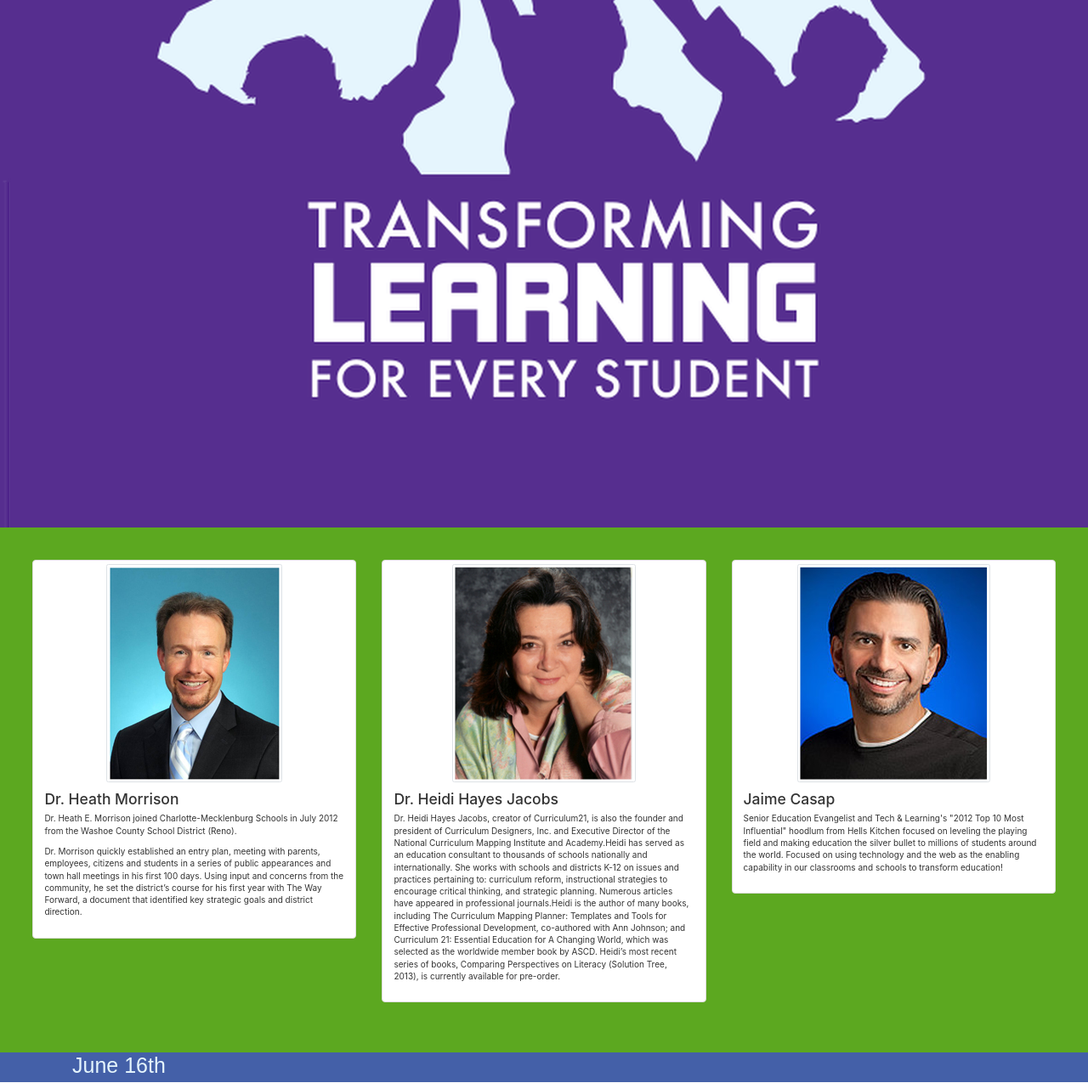
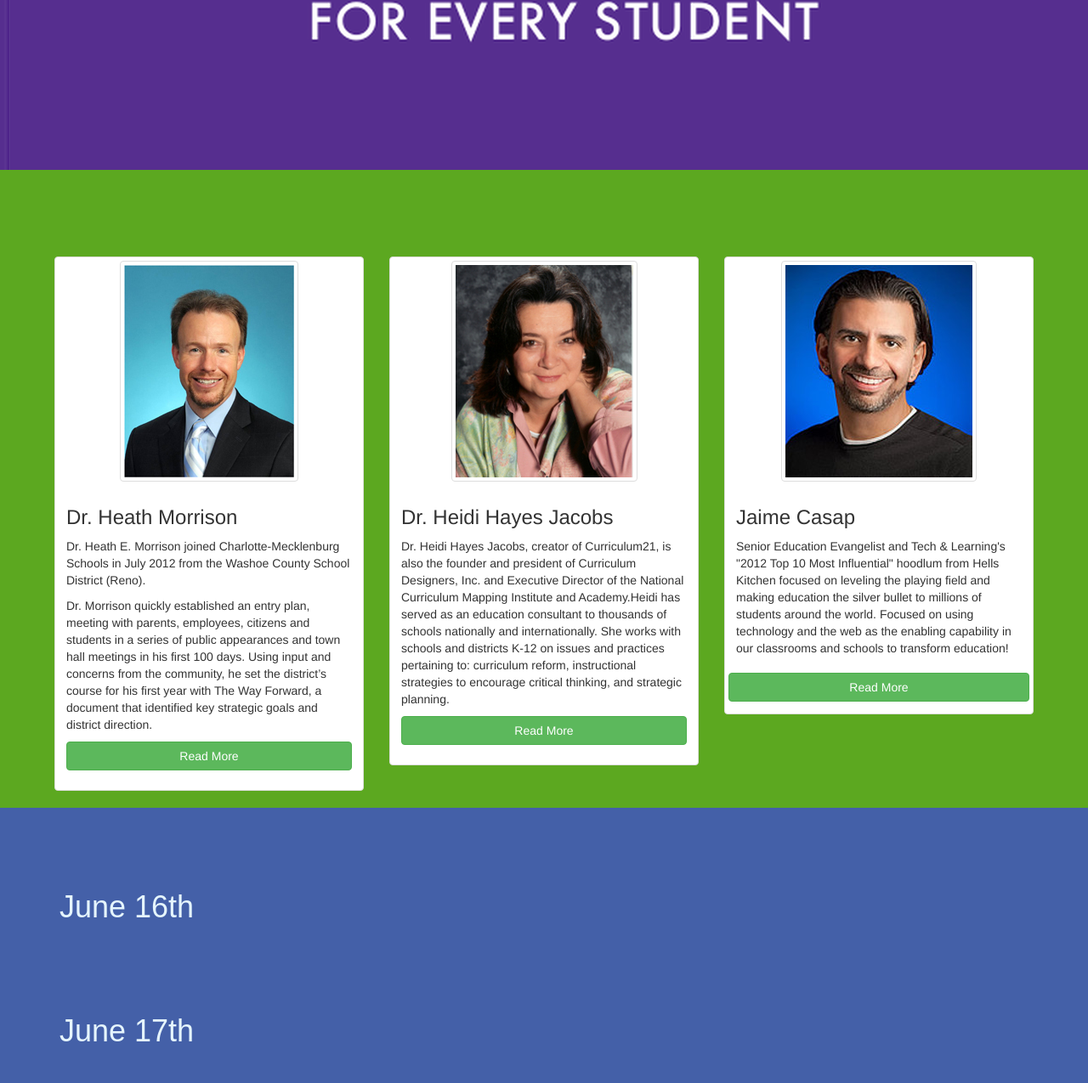
Before and after one commit to cms-jakes/SI14_MobileResponsiveSite, a PHP site: page / in a window 1280 px wide, after a click on "Schedule by Day". Shown: the part 1440-2715 px from the top of the page at 85% size. Run offline with PHP 8.4, Linux system fonts and the light colour scheme; some libraries are stand-ins or nearby versions.

Commit message:
Cleaned up images and layout

```diff
--- a/css/custom.css
+++ b/css/custom.css
@@ -11,7 +11,6 @@ nav a {background-color:#522c8f; color:#e5f5fd}
 .navbar .navbar-toggle .icon-bar {background-color: #522c8f;}
 body {background-color:#e5f5fd}
 .btn .btn-primary > a {margin-left: auto; margin-right: auto; font-family:Futura, "Trebuchet MS", Arial, sans-serif;}
-
 .header {margin-left: auto; margin-right: auto; margin-bottom: 0}
 
 @font-face { font-family: "Kimberley"; src: url(http://www.princexml.com/fonts/larabie/ » kimberle.ttf) format("truetype"); } h1 { font-family: "Kimberley", sans-serif }
@@ -22,5 +21,10 @@ body {background-color:#e5f5fd}
 .blue {background-color:#4460a8; color:#e5f5fd; margin-top:0px}
 .ltblue {background-color:#522c8f}
 .red {background-color:#ed341f}
+.white {background-color:#fff}
 
-#keynotes {padding:3%;}
+#keynotes {padding-top:8%; padding-left:5%; padding-right:5%}
+.schedule {padding-top:6%}
+footer { position: fixed; bottom: 0; width:100%}
+.center {margin-left:auto; margin-right:auto; vertical-align: middle}
+.padding10 {padding-left:10%; padding-right:10%;}
--- a/index.html
+++ b/index.html
@@ -7,16 +7,18 @@
     <meta name="description" content="Transforming Learning for Every Student">
 <!-- Not sure about "viewport" -->
     <meta name="viewport" content="width=device-width, initial-scale=1, maximum-scale=1, user-scalable=no">
+
 	<link rel="shortcut icon" href="favicon.ico"/>
     <link href="css/bootstrap.min.css" rel="stylesheet">
     <link href="css/custom.css" rel="stylesheet">
+	<link href="css/font-awesome.min.css" rel="stylesheet">
     <style>
       body {
         padding-top: 60px;
       }
     </style>
-		<link href="http://twitter.github.com/bootstrap/assets/css/bootstrap.css" rel="stylesheet">
-
+<!--		<link href="http://twitter.github.com/bootstrap/assets/css/bootstrap.css" rel="stylesheet">
+-->
     <!-- HTML5 shim, for IE6-8 support of HTML5 elements -->
     <!--[if lt IE 9]>
       <script src="http://html5shim.googlecode.com/svn/trunk/html5.js"></sc\
@@ -25,6 +27,7 @@ ript>
   </head>
 
 <body>
+<!--navbar top -->
 <div class="row">
 <nav class="navbar navbar-fixed-top" role="navigation">
   <div class="container-fluid">
@@ -41,12 +44,12 @@ ript>
     </div>
 
     <!-- Collect the nav links, forms, and other content for toggling -->
-    <div class="collapse navbar-collapse" id="navbar-collapse-1">
+     <div class="collapse navbar-collapse" id="navbar-collapse-1">
       <ul class="nav navbar-nav">
         <li><a href="#theme">Theme</a></li>
         <li><a href="#keynotes">Keynote Speakers</a></li>
         <li class="dropdown">
-          <a href="#" class="dropdown-toggle" data-toggle="dropdown">Schedule of Presentations<b class="caret"></b></a>
+          <a href="#" class="dropdown-toggle" data-toggle="dropdown">Schedule by Day<b class="caret"></b></a>
           <ul class="dropdown-menu">
             <li><a href="#June 16th">June 16th</a></li>
             <li><a href="#June 17th">June 17th</a></li>
@@ -59,7 +62,22 @@ ript>
             <li><a href="#June 26th">June 26th</a></li>
           </ul>
         </li>
-        <li><a href="#maps">Maps</li>
+        <li class="dropdown">
+          <a href="#" class="dropdown-toggle" data-toggle="dropdown">Schedule by CCSS<b class="caret"></b></a>
+          <ul class="dropdown-menu">
+            <li><a href="#June 16th">June 16th</a></li>
+            <li><a href="#June 17th">June 17th</a></li>
+            <li><a href="#June 18th">June 18th</a></li>
+            <li><a href="#June 19th">June 19th</a></li>
+            	<li class="divider"></li>
+			<li><a href="#June 23rd">June 23rd</a></li>
+            <li><a href="#June 24th">June 24th</a></li>
+            <li><a href="#June 25th">June 25th</a></li>
+            <li><a href="#June 26th">June 26th</a></li>
+          </ul>
+        </li>
+        <li><a href="#maps">Maps</a></li>
+        <li><a href="#devices">Technology</a></li>
       </ul>
     </div><!-- /.navbar-collapse -->
   </div><!-- /.container-fluid -->
@@ -69,7 +87,6 @@ ript>
 <div id="theme">
 
 <img src="images/SI_LogoBottom.png" class="header img-responsive" >
-
 </div>
 
 <!-- Keynotes -->
@@ -79,13 +96,15 @@ ript>
 	<div class="thumbnail">
 	<img src="images/morrison.jpg" class="img-thumbnail"/>
 	<div class="caption"><h3>Dr. Heath Morrison</h3><p>Dr. Heath E. Morrison joined Charlotte-Mecklenburg Schools in July 2012 from the Washoe County School District (Reno).</p><p>Dr. Morrison quickly established an entry plan, meeting with parents, employees, citizens and students in a series of public appearances and town hall meetings in his first 100 days. Using input and concerns from the community, he set the district’s course for his first year with The Way Forward, a document that identified key strategic goals and district direction.</p>
+	<p><a href="http://www.cms.k12.nc.us/superintendent/Pages/default.aspx" target="_blank" class="btn-group btn-group-justified btn btn-success" role="button">Read More</a></p>
 	</div>
 </div>
 </div>
 <div class="col-md-4">
 	<div class="thumbnail">
 		<img src="images/hayes.jpg" class="img-thumbnail">
-		<div class="caption"><h3>Dr. Heidi Hayes Jacobs</h3><p>Dr. Heidi Hayes Jacobs, creator of Curriculum21, is also the founder and president of Curriculum Designers, Inc. and Executive Director of the National Curriculum Mapping Institute and Academy.Heidi has served as an education consultant to thousands of schools nationally and internationally. She works with schools and districts K-12 on issues and practices pertaining to: curriculum reform, instructional strategies to encourage critical thinking, and strategic planning. Numerous articles have appeared in professional journals.Heidi is the author of many books, including The Curriculum Mapping Planner: Templates and Tools for Effective Professional Development, co-authored with Ann Johnson; and Curriculum 21: Essential Education for A Changing World, which was selected as the worldwide member book by ASCD.  Heidi’s most recent series of books, Comparing Perspectives on Literacy (Solution Tree, 2013), is currently available for pre-order.</p>
+		<div class="caption"><h3>Dr. Heidi Hayes Jacobs</h3><p>Dr. Heidi Hayes Jacobs, creator of Curriculum21, is also the founder and president of Curriculum Designers, Inc. and Executive Director of the National Curriculum Mapping Institute and Academy.Heidi has served as an education consultant to thousands of schools nationally and internationally. She works with schools and districts K-12 on issues and practices pertaining to: curriculum reform, instructional strategies to encourage critical thinking, and strategic planning.</p>
+		<p><a href="http://www.curriculum21.com/about/faculty/" target="_blank" class="btn-group btn-group-justified btn btn-success" role="button">Read More</a></p>
 		</div>
 	</div>
 </div>
@@ -93,40 +112,101 @@ ript>
 	<div class="thumbnail">
 	<img src="images/casap.jpg" class="img-thumbnail">
 	<div class="caption"><h3>Jaime Casap</h3><p>Senior Education Evangelist and Tech & Learning's "2012 Top 10 Most Influential" hoodlum from Hells Kitchen focused on leveling the playing field and making education the silver bullet to millions of students around the world. Focused on using technology and the web as the enabling capability in our classrooms and schools to transform education!</p>	</div>
+	<p><a href="http://www.jcasap.com/" target="_blank" class="btn-group btn-group-justified btn btn-success" role="button">Read More</a></p>
+
 </div>
 </div>
 </div>
 </div>
 
 <!-- End Keynotes -->
+<div class="blue">
+<!-- June 16th -->
 
-<!-- June 16th -->
-<div class="blue" id="June 16th">
+<div class="blue schedule" id="June 16th">
 	<div class="container">
 		<h1>June 16th</h1>
 	</div>
 </div>
 <!-- June 17th -->
+<div class="blue">
+<div class="blue schedule" id="June 17th">
+	<div class="container">
+		<h1>June 17th</h1>
+	</div>
+
+</div></div>
 <!-- June 18th -->
+<div class="blue">
+<div class="blue schedule" id="June 18th">
+	<div class="container">
+		<h1>June 18th</h1>
+	</div>
+</div>
 <!-- June 19th -->
 <!-- June 23rd -->
 <!-- June 24th -->
 <!-- June 25th -->
 <!-- June 26th -->
-
+</div>
+</div>
 <!--Maps -->
 <div class="white" id="maps">
 	<div class="container">
 		<div>
 			<h1>Map To CPCC</h1>
+			<!--too slow!
 			<iframe src="https://www.google.com/maps/embed?pb=!1m14!1m8!1m3!1d26073.143073195653!2d-80.825558!3d35.227813!3m2!1i1024!2i768!4f13.1!3m3!1m2!1s0x0%3A0xdf782956a4f2a05a!2sCentral+Piedmont+Community+College+-+Central+Campus!5e0!3m2!1sen!2sus!4v1395891196303" width="100%" height="450" frameborder="0" style="border:0"></iframe>
+			-->
 		</div>
 		<div>
-			<a href="https://www.cpcc.edu/campuses/central/images/central_map"><button type="button" class="btn btn-primary center">Download Campus Map</button></a>
-
+			<br><a href="https://www.cpcc.edu/campuses/central/images/central_map"><button type="button" class="btn btn-primary center">Download Campus Map</button></a>
+			<br>
+			<br>
 		</div>
 	</div>
 </div>
+<!--Technology -->
+<div class="red" id="devices">
+	<div class="container">
+	<h1>Technology</h1>
+		<div class="row">
+			<div class="col-xs-2"><h2 class="fa fa-signal fa-4x"></h2></div>
+			<div class="col-xs-10"><h2> CPCC has a secure guest network that you will be able to connect to with your own device.</h2></div>
+		</div>
+		<div class="row">
+			<div class="col-xs-2"><h2 class="fa fa-laptop fa-4x"></h2></div>
+			<div class="col-xs-10"><h2>Most sessions will expect users to have a device. Please bring your CMS issued<sup>*</sup> or personal device (laptop or tablet).</h2></div>
+		</div>
+		<div class="row">
+			<div class="col-xs-offset-2"><h3><sup>*</sup>Talk to your school's leadership for more details about CMS issued devices.</h3></div>
+		</div>
+</div>
+<div class="white">
+<br><br><br><br>
+<div>
+<!--footer fixed-->
+	<footer>
+		<div class="white full">
+			<div class="container center">
+				<div class="row">
+					<div class="col-xs-3"><img src="images/cms.png" class="center img-responsive padding10"></div>
+					<div class="col-xs-3"><img src="images/cpcc.png" class="center img-responsive padding10"></div>
+					<div class="col-xs-2">
+								<a href="https://twitter.com/cmstothecore" target="_blank"><img src="images/twitter.png" style="vertical-align:middle" class="center img-responsive">
+					</div>
+					<div class="col-xs-2">
+								<a href="https://www.facebook.com/pages/CMSlearns/252786364864618?ref=hl" target="_blank"><img src="images/facebook.jpg" class="center img-responsive">
+					</div>
+					<div class="col-xs-2">
+								<a href="https://www.youtube.com/channel/UCLplAkn21MPkCbjz_JOCaLA" target="_blank"><img src="images/youtube.png" class="center img-responsive">
+					</div>
+				</div>
+			</div>
+		</div>
+	</footer>
+
+
 <!-- javaScript-->
 	<script src="http://code.jquery.com/jquery-latest.min.js"></script>
 	<script src="js/bootstrap.min.js"></script>
```
Also changed, not shown: 1 other file.
